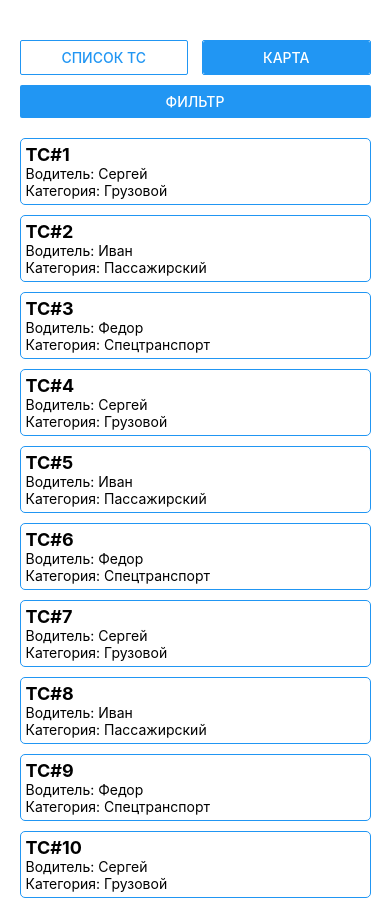
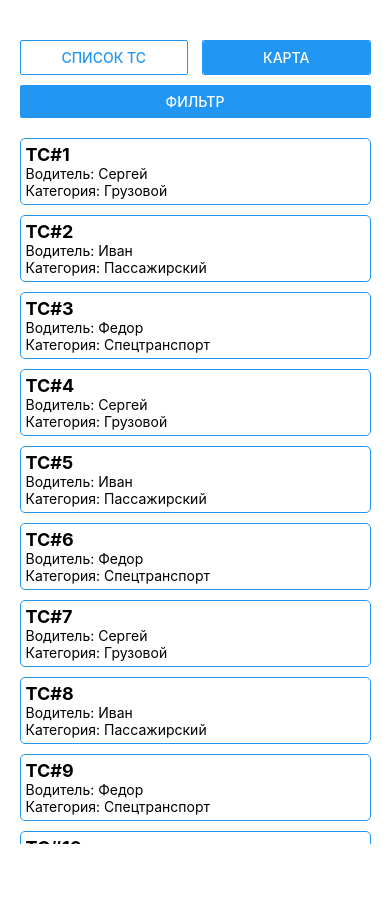
Before and after one commit to parunkov/ReactNative1, a React Native app: screen / in a window 390 px wide. After the commit the page ends 844 px from the top, so only its background shows below. Built offline with nearby package versions, Linux system fonts and the light colour scheme.

Commit message:
overflow

```diff
--- a/App.tsx
+++ b/App.tsx
@@ -1,6 +1,6 @@
 import { StatusBar } from 'expo-status-bar';
 import { useEffect, useState } from 'react';
-import { Button, StyleSheet, Text, View } from 'react-native';
+import { Button, ScrollView, StyleSheet, Text, View } from 'react-native';
 import data from './assets/data.json';
 import Checkbox from 'expo-checkbox';
 import { Auto } from './types/types';
@@ -119,21 +119,25 @@ export default function App() {
               <Button title={'Применить'} onPress={onFilterApplyPress} />
             </View>
           </View>}
-        {!isMapMode && autoData.map((item: Auto, key) => autoFilter[item.category] && <ListItem
+        {!isMapMode &&
+          <ScrollView style={styles.listContainer}>
+            {autoData.map((item: Auto, key) => autoFilter[item.category] && <ListItem
               auto={item}
               key={key}
               callback={() => {
                 setAuto(key);
                 onAutoPress();
               }}
-        />)}
+            />)
+            }
+          </ScrollView>}
         {isMapMode && <View style={styles.mapcontainer}>
           <Map autoData={autoData} autoFilter={autoFilter} latitude={55.78} longitude={37.43} />
         </View>
         }
       </View>}
       {isAutoMode && <View style={styles.container}>
-        <AutoScreen auto={autoData[autoIndex]} key={autoIndex} callback={onReturnPress} autoFilter={autoFilter}/>
+        <AutoScreen auto={autoData[autoIndex]} key={autoIndex} callback={onReturnPress} autoFilter={autoFilter} />
       </View>}
       <StatusBar style="auto" />
     </View>
@@ -143,6 +147,7 @@ export default function App() {
 const styles = StyleSheet.create({
   screen: {
     flex: 1,
+    // overflow: 'visible',
   },
   container: {
     flex: 1,
@@ -202,6 +207,9 @@ const styles = StyleSheet.create({
   checkbox: {
     margin: 8,
   },
+  listContainer: {
+    width: '90%',
+  },
   mapcontainer: {
     width: '100%',
     height: 500,
--- a/components/ListItem.tsx
+++ b/components/ListItem.tsx
@@ -3,10 +3,6 @@ import { Auto, AutoProps } from '../types/types';
 
 
 export default function ListItem({ auto, key, callback }: AutoProps) {
-    console.log(callback);
-
-    console.log(key);
-
     const onPress = () => {
         console.log(3333);
         console.log(key);
@@ -25,7 +21,7 @@ export default function ListItem({ auto, key, callback }: AutoProps) {
 
 const styles = StyleSheet.create({
     auto: {
-        width: '90%',
+        width: '100%',
         borderColor: 'rgb(33, 150, 243)',
         borderWidth: 1,
         padding: 5,
--- a/package.json
+++ b/package.json
@@ -16,9 +16,8 @@
     "react": "18.2.0",
     "react-dom": "18.2.0",
     "react-native": "0.71.8",
-    "react-native-web": "~0.18.10",
-    "react-native-yamap": "^4.1.18",
-    "react-native-maps": "1.3.2"
+    "react-native-maps": "1.3.2",
+    "react-native-web": "~0.18.10"
   },
   "devDependencies": {
     "@babel/core": "^7.20.0",
```
Also changed, not shown: 1 other file (tests, documents, lock files or other folders). Lines whose indentation alone changed are shown as unchanged.
